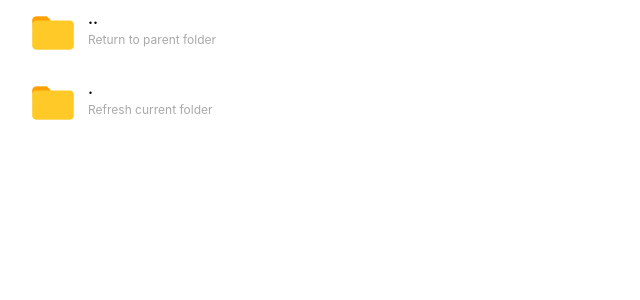
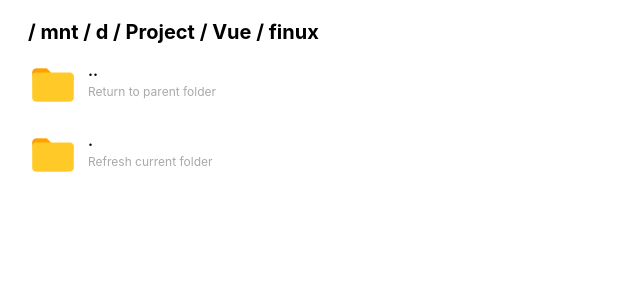
Before and after one commit to OrangeX4/Orangex-UI, a React (Create React App) app: page / in a window 1280 px wide. Shown: the top 300 px of the page, without its empty margins (0-640 px from the left). Built offline with nearby package versions, Linux system fonts and the light colour scheme.

Commit message:
Change someting

```diff
--- a/src/App.tsx
+++ b/src/App.tsx
@@ -1,12 +1,16 @@
 import React from 'react'
 
 import Item from './components/Item'
+import Breadcrumb from './components/BreadCrumb'
+
+import example from './test/example.json'
 
 function App() {
   return (
-    <div className="App">
-      <Item name=".." description="Return to parent folder" icon='folder'></Item>
-      <Item name="." description="Refresh current folder" icon='folder'></Item>
+    <div className='App'>
+      <Breadcrumb text={example.current} />
+      <Item name='..' description='Return to parent folder' icon='folder' />
+      <Item name='.' description='Refresh current folder' icon='folder' />
     </div>
   );
 }
--- /dev/null
+++ b/src/components/BreadCrumb.tsx
@@ -0,0 +1,16 @@
+import React from 'react'
+
+import '../css/BreadCrumb.css'
+
+interface Props {
+    text: string;
+}
+
+function Breadcrumb(props: Props) {
+
+    return (
+        <p className='breadcrumb'>{props.text.replace(/\//g, ' / ')}</p>
+    )
+}
+
+export default Breadcrumb
--- a/src/components/Item.tsx
+++ b/src/components/Item.tsx
@@ -11,7 +11,7 @@ interface Props {
 
 function Item(props: Props) {
 
-    function selectImg(name: string) {
+    function selectImg(name: string): string {
         switch (name) {
             case 'folder':
                 return folderImg
--- /dev/null
+++ b/src/css/BreadCrumb.css
@@ -0,0 +1,6 @@
+.breadcrumb {
+    font-size: 20px;
+    font-weight: bolder;
+    padding-left: 20px;
+    height: 20px;
+  }
--- /dev/null
+++ b/src/test/example.json
@@ -0,0 +1,35 @@
+{
+    "isExist": true,
+    "current": "/mnt/d/Project/Vue/finux",
+    "dirs": [{
+        "name": ".vscode",
+        "items": 1
+    }, {
+        "name": "node_modules",
+        "items": 50
+    }, {
+        "name": "public",
+        "items": 4
+    }],
+    "files": [{
+        "name": "fs2json.js",
+        "size": 1274,
+        "showSize": "1 KiB",
+        "lastTime": "9/19/2020"
+    }, {
+        "name": "index.js",
+        "size": 459,
+        "showSize": "459 Bytes",
+        "lastTime": "9/19/2020"
+    }, {
+        "name": "package-lock.json",
+        "size": 14281,
+        "showSize": "13 KiB",
+        "lastTime": "9/17/2020"
+    }, {
+        "name": "package.json",
+        "size": 303,
+        "showSize": "303 Bytes",
+        "lastTime": "9/19/2020"
+    }]
+}
```
